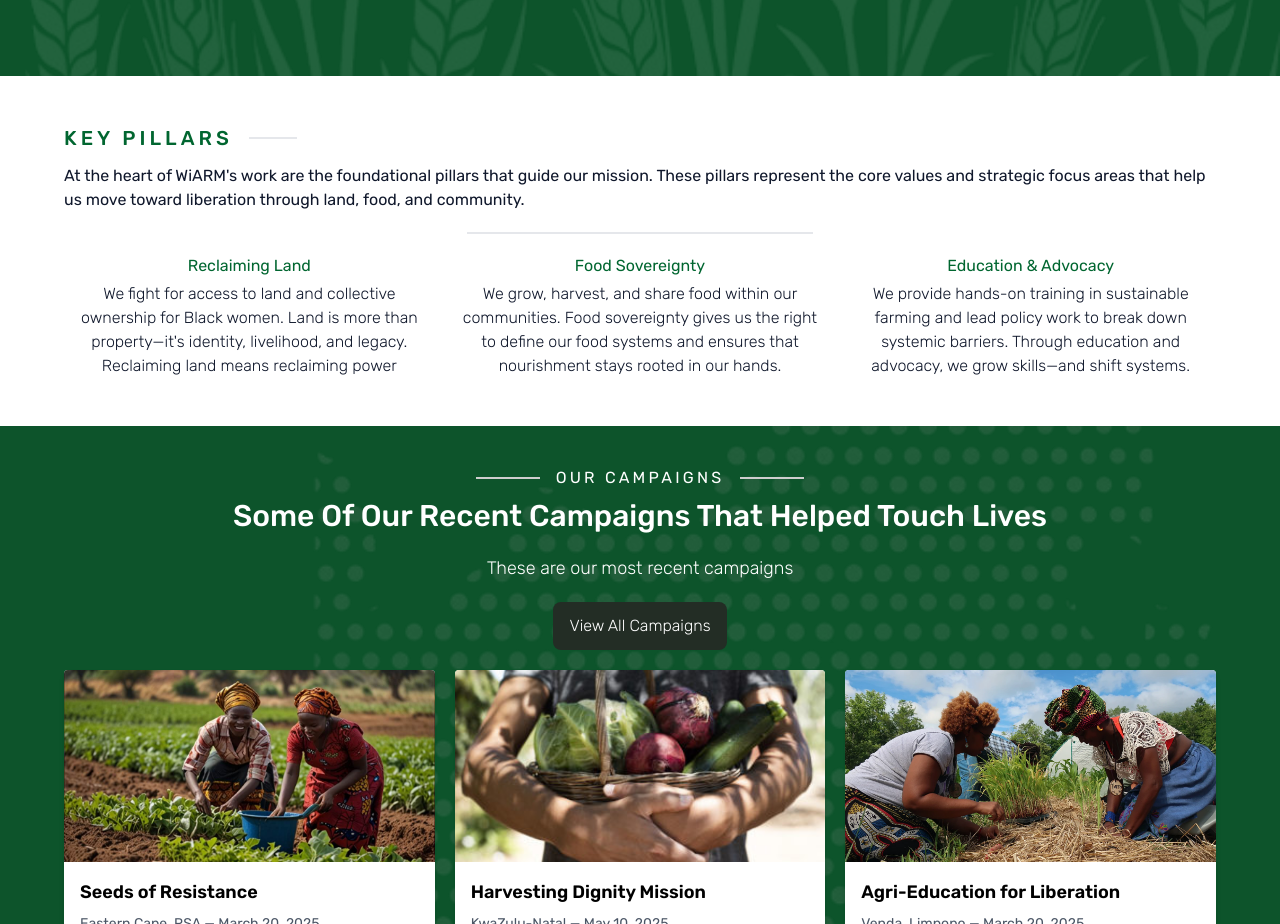
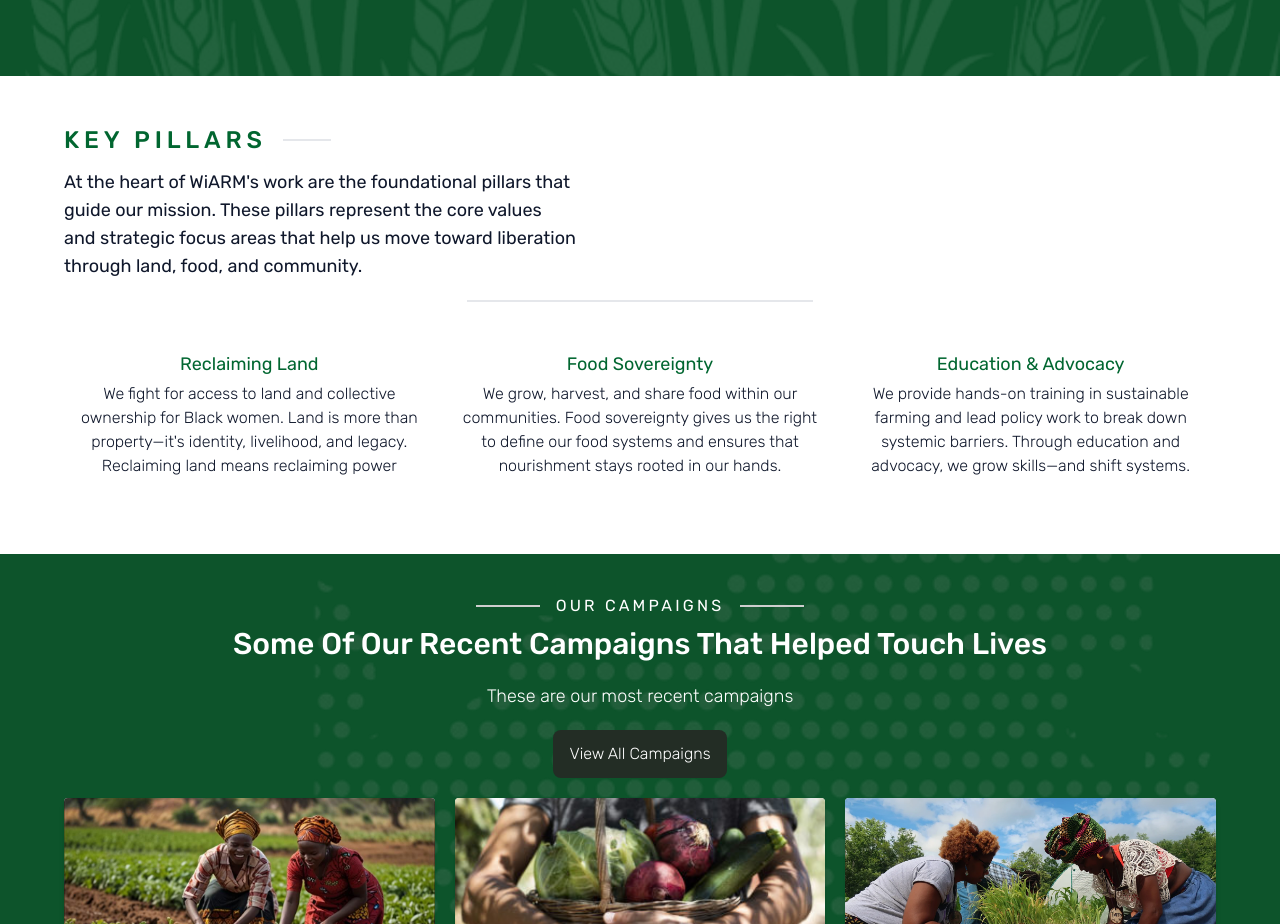
Before and after one commit to rorisangputu/wiarm, a React (Vite) app: page / in a window 1280 px wide. Shown: the part 1240-2164 px from the top of the page. Built offline with nearby package versions, Linux system fonts and the light colour scheme.

Commit message:
adding styles for medium screens

```diff
--- a/src/components/Home/Pillars.jsx
+++ b/src/components/Home/Pillars.jsx
@@ -7,12 +7,12 @@ const Pillars = () => {
         <div className='flex flex-col'>
           <div className='flex flex-col justify-start gap-3'>
             <div className="flex items-center gap-4">
-              <h1 className="uppercase text-xl font-medium tracking-[0.2em] text-green-800">
+              <h1 className="uppercase text-xl md:text-2xl font-medium tracking-[0.2em] text-green-800">
                 Key Pillars
               </h1>
               <hr className="w-12 border-t-2 border-gray-200" />
             </div>
-            <p className='text-slate-900'>
+            <p className='text-slate-900 md:max-w-lg md:text-lg'>
               At the heart of WiARM&apos;s work are the foundational pillars that
               guide our mission. These pillars represent the core values and strategic
               focus areas that help us move toward liberation through land, food, and
@@ -20,9 +20,9 @@ const Pillars = () => {
             </p>
           </div>
           <hr className="my-5 flex md:mx-auto w-[30%] border-t-2 border-gray-200" />
-          <div className='grid grid-cols-1 lg:grid-cols-3 gap-5'>
+          <div className='grid grid-cols-1 md:grid-cols-3 lg:grid-cols-3 gap-5 md:py-7'>
             <div className='flex flex-col gap-1 md:text-center'>
-              <h1 className='font-normal text-green-800 text-md'>Reclaiming Land</h1>
+              <h1 className='font-normal text-green-800 text-md md:text-lg'>Reclaiming Land</h1>
               <p className='text-md font-light text-slate-900'>
                 We fight for access to land and collective ownership for Black women.
                 Land is more than property—it&apos;s identity, livelihood, and legacy.
@@ -30,7 +30,7 @@ const Pillars = () => {
               </p>
             </div>
             <div className='flex flex-col gap-1 md:text-center'>
-              <h1 className='font-normal text-green-800 text-md'>Food Sovereignty</h1>
+              <h1 className='font-normal text-green-800 text-md md:text-lg'>Food Sovereignty</h1>
               <p className='text-md font-light text-slate-900'>
                 We grow, harvest, and share food within our communities. Food sovereignty
                 gives us the right to define our food systems and ensures that nourishment
@@ -38,7 +38,7 @@ const Pillars = () => {
               </p>
             </div>
             <div className='flex flex-col gap-1 md:text-center'>
-              <h1 className='font-normal text-green-800 text-md'>Education & Advocacy</h1>
+              <h1 className='font-normal text-green-800 text-md md:text-lg'>Education & Advocacy</h1>
               <p className='text-md font-light text-slate-900'>
                 We provide hands-on training in sustainable farming and lead policy work to break
                 down systemic barriers. Through education and advocacy, we grow skills—and shift
```
